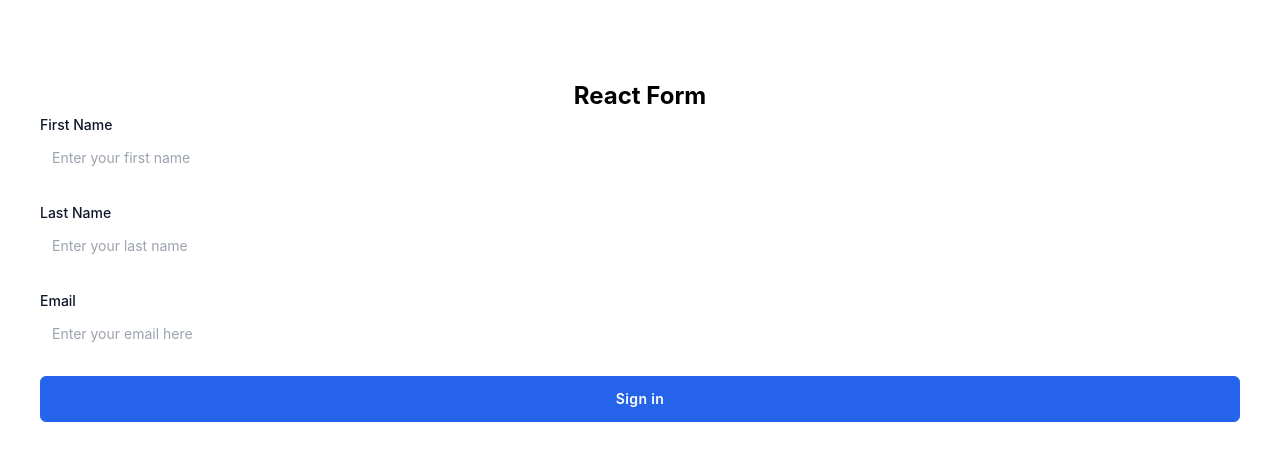
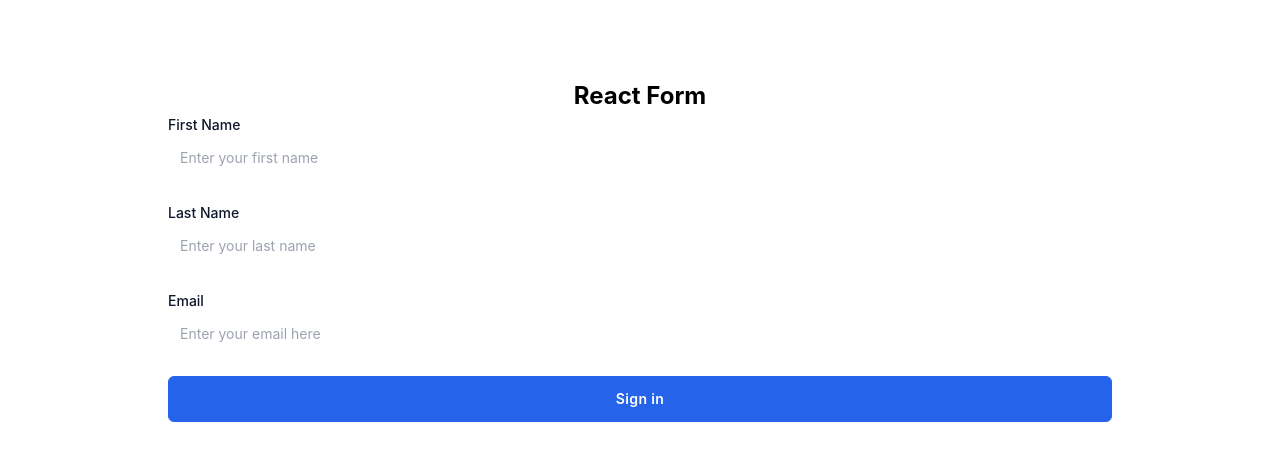
Before and after one commit to abdul-moeez-tariq/react-journey, a React (Create React App) app: page / in a window 1280 px wide. Shown: the top 460 px of the page. Built offline with nearby package versions, Linux system fonts and the light colour scheme.

Commit message:
Added new code

```diff
--- a/src/reactForms/ReactForm.js
+++ b/src/reactForms/ReactForm.js
@@ -1,10 +1,43 @@
-import React from "react";
+import React, { useState } from "react";
 
 function ReactForm() {
+  const [firstName, setFirstName] = useState("");
+  const [lastName, setLastName] = useState("");
+  const [email, setEmail] = useState("");
+
+  // Event Handler
+  const handleSubmit = (e) => {
+    // prevent the page to reload on submt button
+    e.preventDefault();
+
+    // // user object
+    // const user = {
+    //   firstName,
+    //   lastName,
+    //   email,
+    // };
+
+    // Added user information to the local storage
+    // localStorage.setItem("user", JSON.stringify(user));
+
+    // const storedUser = JSON.parse(localStorage.getItem("user"));
+
+    // console.log("User is: ", storedUser);
+
+    console.log("First Name:", firstName);
+    console.log("Last Name:", lastName);
+    console.log("Email:", email);
+
+    // Reset fields
+    setFirstName("");
+    setLastName("");
+    setEmail("");
+  };
+
   return (
-    <div className="mt-10 p-10">
+    <div className="max-w-5xl mx-auto mt-10 p-10">
       <h1 className="App text-2xl font-bold">React Form</h1>
-      <form className="space-y-5">
+      <form onSubmit={handleSubmit} className="space-y-5">
         {/* First Name */}
         <div>
           <label
@@ -14,12 +47,14 @@ function ReactForm() {
             First Name
           </label>
           <input
-            type="firstName"
+            type="text"
             id="firstName"
             name="firstName"
+            value={firstName}
+            onChange={(e) => setFirstName(e.target.value)}
             placeholder="Enter your first name"
             required
-            className="p-3 text-sm text-slate-900 rounded-md bg-white w-full outline-1 -outline-offset-1 outline-slate-300 focus:outline-none dark:text-slate-50 dark:bg-neutral-700 dark:outline-neutral-600"
+            className="p-3 text-sm text-slate-900 rounded-md bg-white w-full focus:outline-none dark:text-slate-50 dark:bg-neutral-700 dark:outline-neutral-600"
             autoComplete="off"
           />
         </div>
@@ -33,12 +68,14 @@ function ReactForm() {
             Last Name
           </label>
           <input
-            type="lastName"
+            type="text"
             id="lastName"
             name="lastName"
+            value={lastName}
+            onChange={(e) => setLastName(e.target.value)}
             placeholder="Enter your last name"
             required
-            className="p-3 text-sm text-slate-900 rounded-md bg-white w-full outline-1 -outline-offset-1 outline-slate-300 focus:outline-none dark:text-slate-50 dark:bg-neutral-700 dark:outline-neutral-600"
+            className="p-3 text-sm text-slate-900 rounded-md bg-white w-full focus:outline-none dark:text-slate-50 dark:bg-neutral-700 dark:outline-neutral-600"
             autoComplete="off"
           />
         </div>
@@ -55,9 +92,11 @@ function ReactForm() {
             type="email"
             id="email"
             name="email"
+            value={email}
+            onChange={(e) => setEmail(e.target.value)}
             placeholder="Enter your email here"
             required
-            className="p-3 text-sm text-slate-900 rounded-md bg-white w-full outline-1 -outline-offset-1 outline-slate-300 focus:outline-none dark:text-slate-50 dark:bg-neutral-700 dark:outline-neutral-600"
+            className="p-3 text-sm text-slate-900 rounded-md bg-white w-full focus:outline-none dark:text-slate-50 dark:bg-neutral-700 dark:outline-neutral-600"
             autoComplete="off"
           />
         </div>
```
